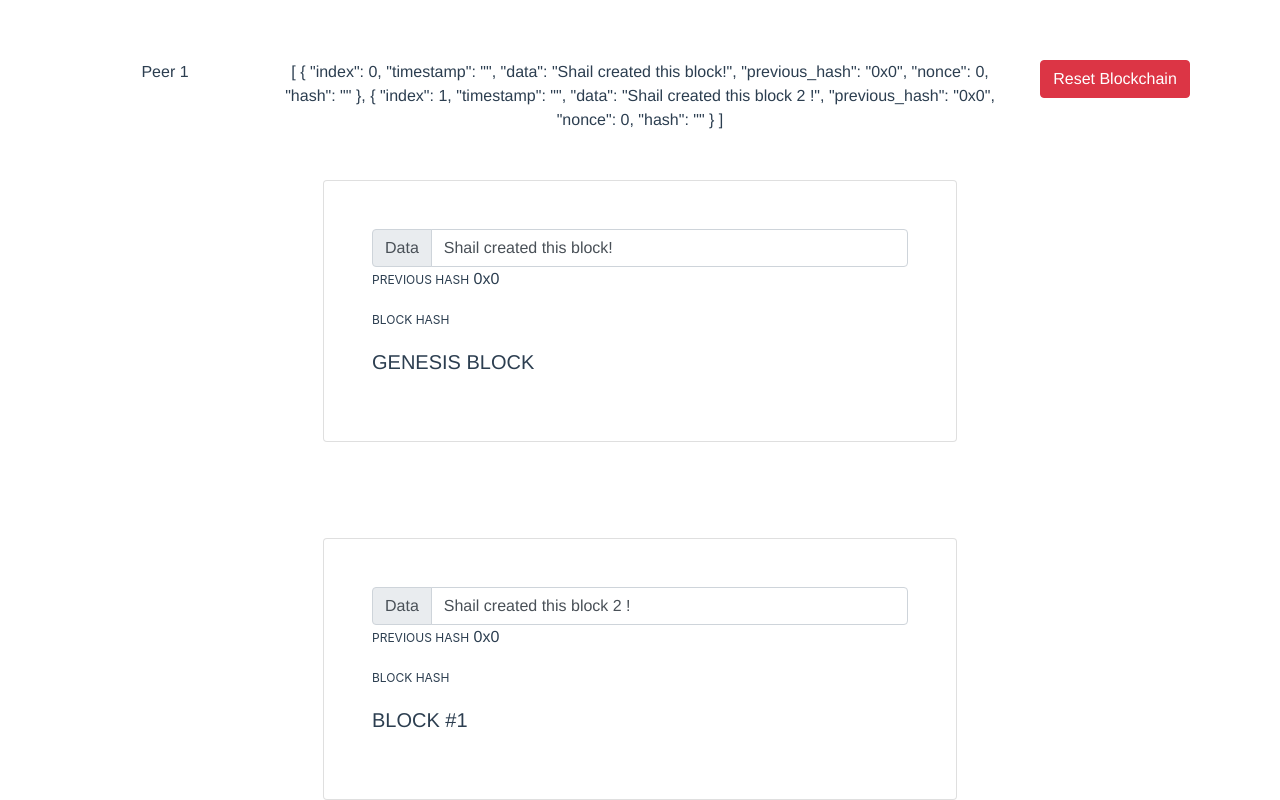
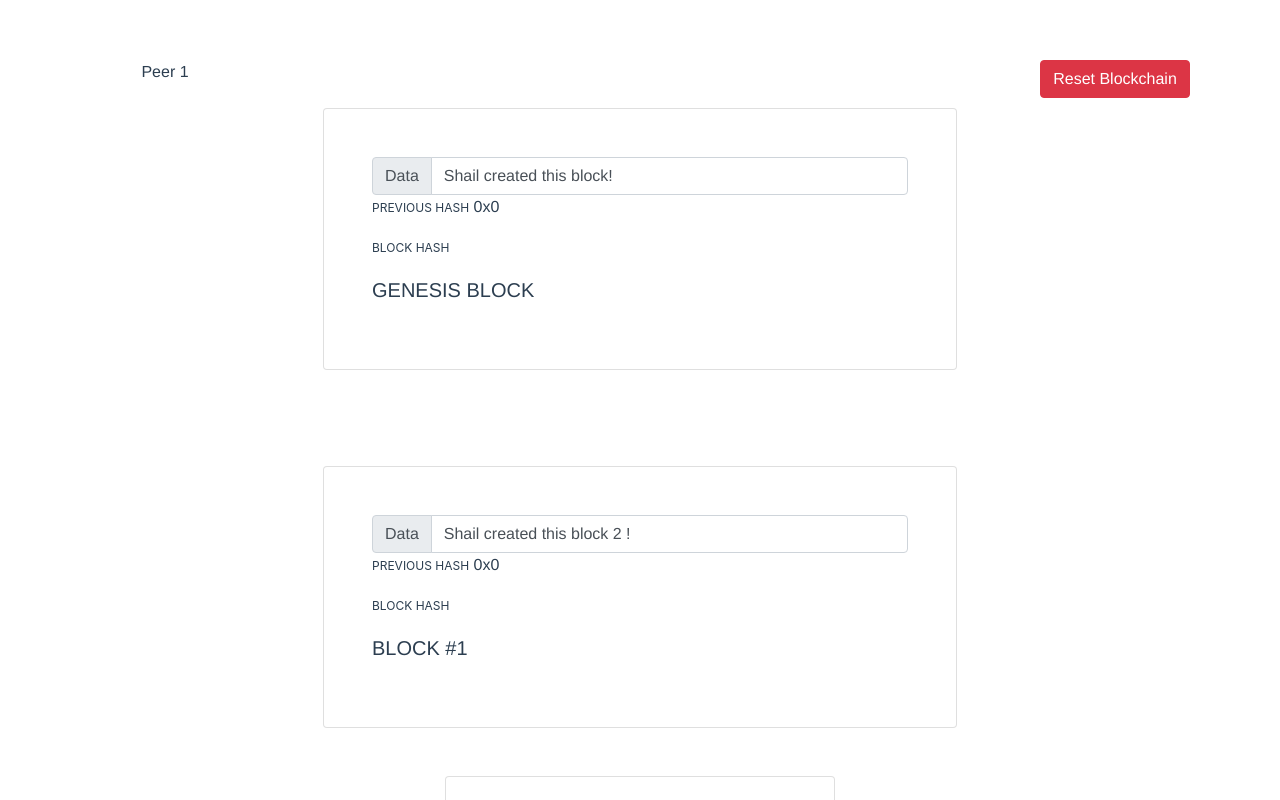
Before and after one commit to shailscript/blockchain-app, a Vue app: page / in a window 1280 px wide. Shown: the top 800 px of the page. Built offline with nearby package versions, Linux system fonts and the light colour scheme.

Commit message:
lint app code

```diff
--- a/src/App.vue
+++ b/src/App.vue
@@ -26,7 +26,7 @@ export default {
   },
   methods: {
     resetBlockchain() {
-      this.$store.commit('resetBlockchain');
+      this.$store.commit("resetBlockchain");
     }
   }
 };
--- a/src/components/AddBlock.vue
+++ b/src/components/AddBlock.vue
@@ -23,7 +23,6 @@ export default {
             let blockData = this.data;
             let index = this.$store.state.blockchain.length;
             if(this.data !== '') {
-                console.log(blockData, index);
                 this.$store.dispatch('addToBlockchain', { blockData, index });
             }
         }
--- a/src/components/Block.vue
+++ b/src/components/Block.vue
@@ -22,12 +22,11 @@ export default {
     computed: {
         blockData: {
             get() {
-                console.log("This dot get block index" + this.index);
                 return this.$store.state.blockchain[this.index].data;
             },
             set(blockData) {
                 const blockIndex = this.index;
-                console.log('ye barbaad nahi hai? ', blockData, blockIndex);
+                console.log(`Here's the DATA: ${blockData} and INDEX: ${blockIndex}`);
                 this.$store.dispatch('addToBlockchain', { blockData, blockIndex });
             }
         },
--- a/src/components/Blockchain.vue
+++ b/src/components/Blockchain.vue
@@ -1,7 +1,6 @@
 <template>
   <div class="d-flex flex-column">
-    {{ blockchain }}
-    <Block v-for='(block, index) in blockchain' :key='index' :index='index'>
+    <Block v-for='(block, index) in blockchain' :key='index' :index='index' >
     </Block>
 
     <div class="d-flex justify-content-around">
@@ -24,22 +23,6 @@ export default {
   },
 
   computed: mapState(['blockchain']),
-  watch: {
-    blockchain(newValue, oldValue) {
-      console.log(`Updating from ${oldValue} to ${newValue}`);
-    }
-  },
-
-  // mounted() {
-  //     this.$store.subscribe((mutation, state) => {
-  //       switch(mutation.type) {
-  //         case 'pushToBlockchain':
-  //           const blockchain = state.blockchain;
-
-  //           console.log(`Updating to ${blockchain}`);
-  //       }
-  //     })
-  // },
 
   components: {
     Block,
```
